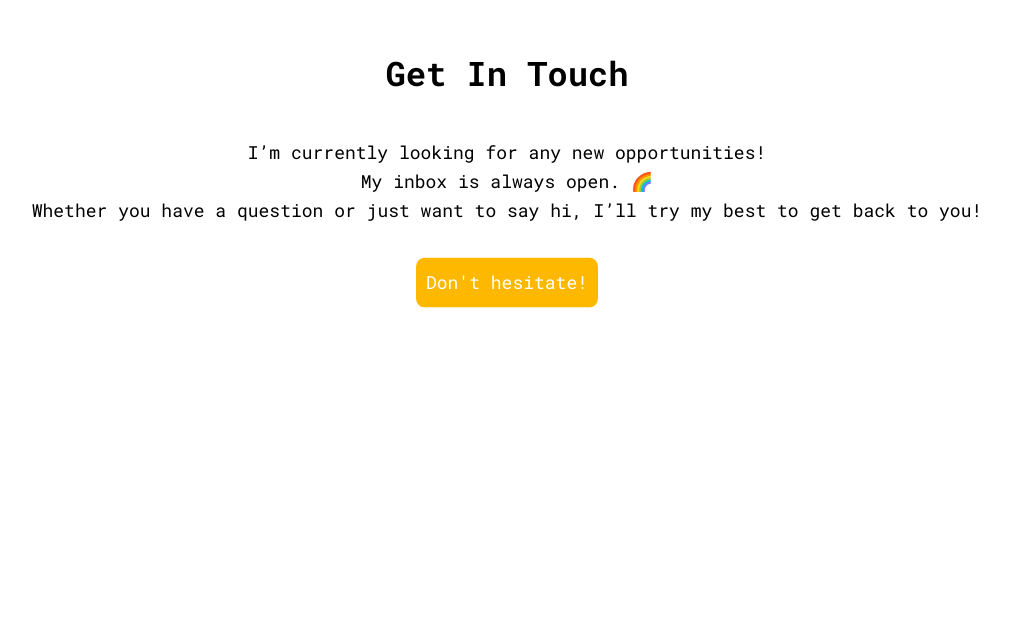
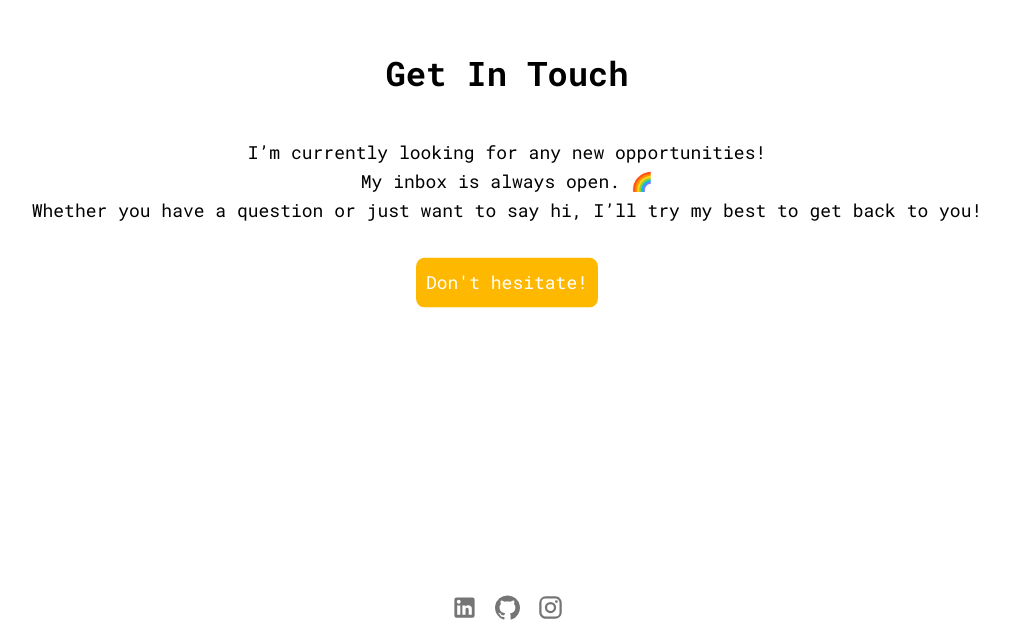
Before and after one commit to moonhyerin/personal-website, a Next.js app: page / in a window 1280 px wide. Shown: the part 2197-2826 px from the top of the page, without its empty margins (133-1142 px from the left). Before the commit the page ends 2783 px from the top, so only its background shows below. Built offline with nearby package versions, Linux system fonts and the light colour scheme.

Commit message:
feat: add Footer with buttons for external link

```diff
--- /dev/null
+++ b/components/Footer.tsx
@@ -0,0 +1,48 @@
+import React from 'react';
+import Link from 'next/link';
+import { IconButton } from '@mui/material';
+
+import LinkedInIcon from '@mui/icons-material/LinkedIn';
+import GitHubIcon from '@mui/icons-material/GitHub';
+import InstagramIcon from '@mui/icons-material/Instagram';
+
+function Footer({ isMobile }) {
+  return (
+    <div className='flex flex-row justify-center'>
+      <div className='flex'>
+        <IconButton
+          href='https://linkedin.com/in/haileemoon'
+          target='_blank'
+          rel='noopener noreferrer'
+        >
+          <LinkedInIcon fontSize='medium' />
+        </IconButton>
+        <IconButton
+          href='https://github.com/moonhyerin'
+          target='_blank'
+          rel='noopener noreferrer'
+        >
+          <GitHubIcon fontSize='medium' />
+        </IconButton>
+        <IconButton
+          href='https://www.instagram.com/mnhrin'
+          target='_blank'
+          rel='noopener noreferrer'
+        >
+          <InstagramIcon fontSize='medium' />
+        </IconButton>
+      </div>
+      {/* <div className='flex flex-col'>
+        <Link
+          className='font-mono font-bold text-[17px] text-black dark:text-white ml-[60px] mr-[10px] decoration-none hover:no-underline hover:text-shadow shadow-[#ffb800]'
+          href='#'
+          scroll={false}
+        >
+          haileemoon.me@gmail.com
+        </Link>
+      </div> */}
+    </div>
+  );
+}
+
+export default Footer;
--- a/pages/index.js
+++ b/pages/index.js
@@ -5,6 +5,7 @@ import HomePage from '../components/HomePage';
 import AboutMePage from '../components/AboutMePage';
 import WorkingPage from '../components/WorkingPage';
 import ContactPage from '../components/ContactPage';
+import Footer from '../components/Footer';
 
 export default function Landing() {
   const homeRef = useRef();
@@ -38,6 +39,7 @@ export default function Landing() {
       <section ref={contactRef} id='contact'>
         <ContactPage />
       </section>
+      <Footer className='sticky' isMobile={isMobile} />
     </div>
   );
 }
```
